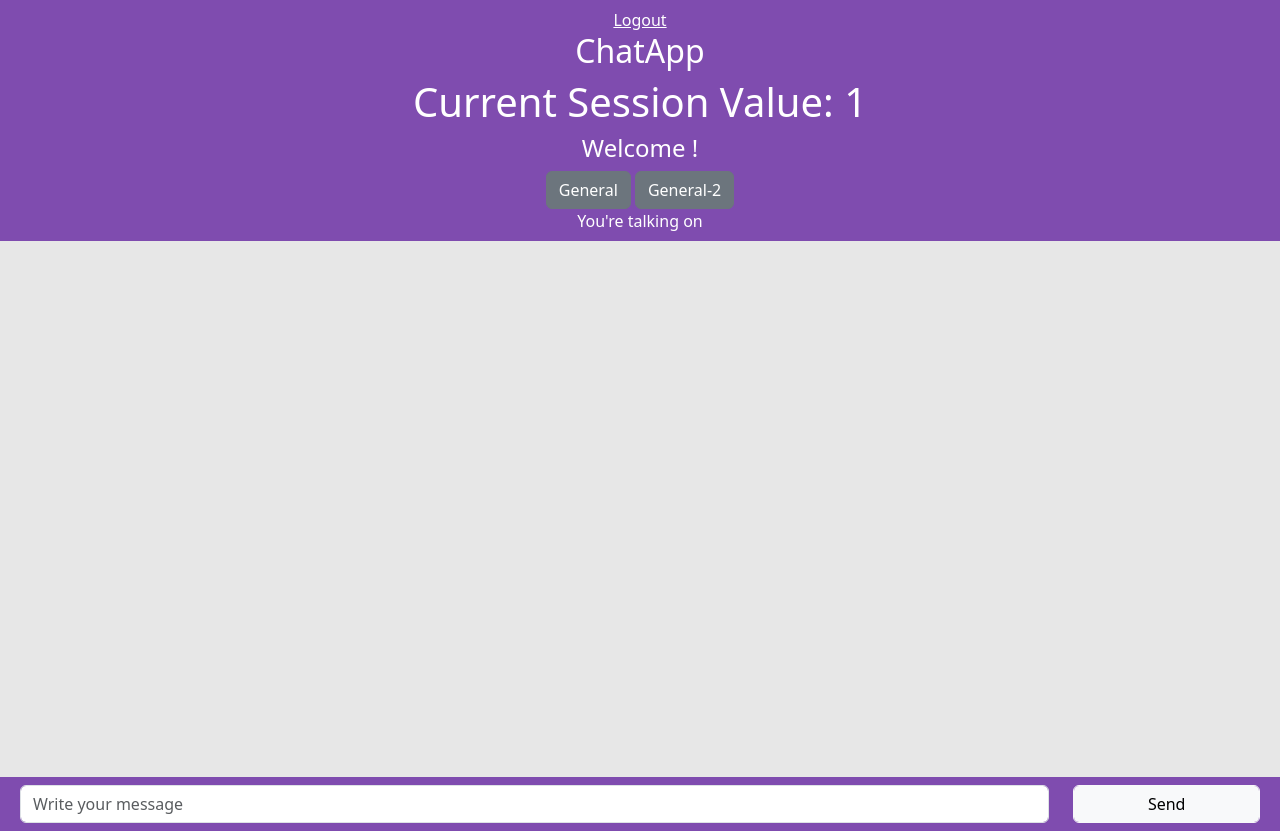
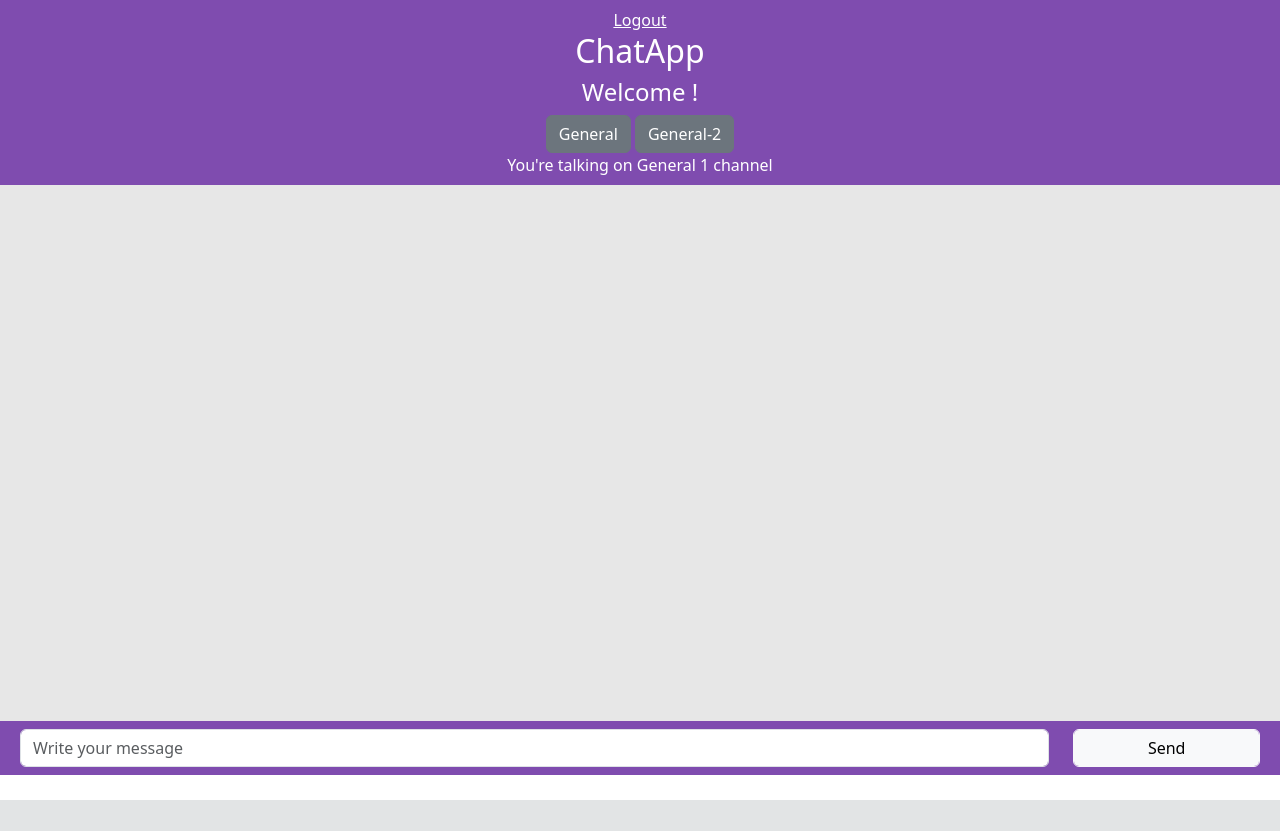
Before and after one commit to zeref80/WebAzureStudia, a PHP site: page / in a window 1280 px wide. After the commit the page ends 800 px from the top, so only its background shows below. Run offline with PHP 8.4, Linux system fonts and the light colour scheme; the visitor is signed in with stand-in values (Sample User, id 1); data that the repository does not hold is empty.

Commit message:
Update index.php

```diff
--- a/index.php
+++ b/index.php
@@ -88,13 +88,12 @@ if ($_SERVER['REQUEST_METHOD'] === 'POST' && isset($_POST['content'])) {
         <div class="row p-2 bg-color-purple justify-content-center">
             <a href="logout.php" style="color: white">Logout</a>
             <h2 class="col-12">ChatApp</h2>
-            <h1>Current Session Value: <?php echo $_SESSION['general_id']; ?></h1>
             <h4 class="col-5"><?php echo "Welcome $username!"; ?></h4>
             <form method="post" action="">
                 <button type='submit' name='gen1' class='btn btn-secondary'><style='text-decoration: none; color: white';>General</a></button>
                 <button type='submit' name='gen2' class='btn btn-secondary'><style='text-decoration: none; color: white';>General-2</a></button>
             </form>
-            <div>You're talking on </div>
+            <div>You're talking on General <?php echo $_SESSION['general_id']; ?> channel </div>
         </div>
         <div id="chat-box" class="row p-2 bg-color-gray">
             <!-- Wyświetlanie wiadomości -->
```
